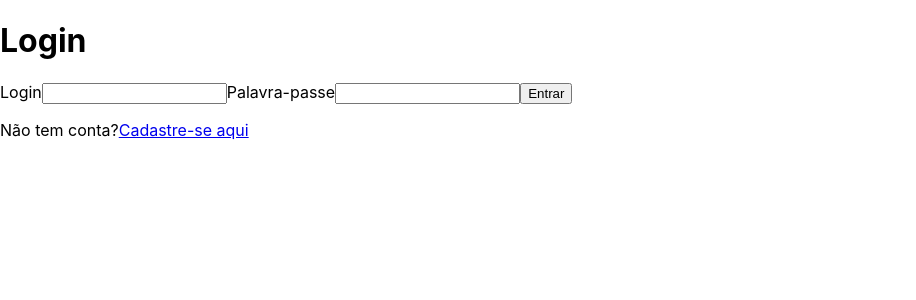
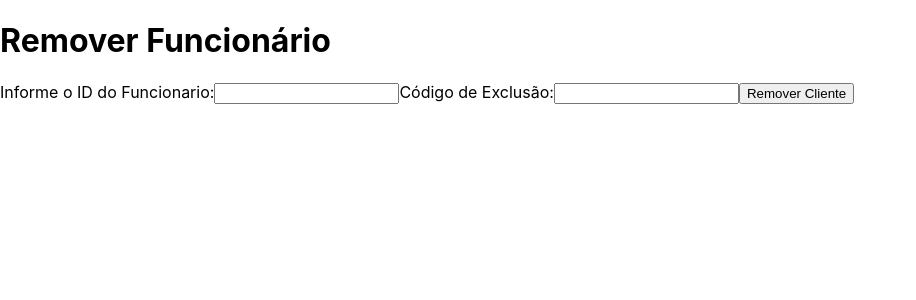
Before and after one commit to PH-Rocha/frontend, a React (Create React App) app: page /deletar-funcionario in a window 1280 px wide. Before the commit this address led to /login. Shown: the top 300 px of the page, without its empty margins (0-916 px from the left). Built offline with nearby package versions, Linux system fonts and the light colour scheme.

Commit message:
correção do remover cliente, usuário e funcionário

```diff
--- a/src/pages/removeCliente/index.jsx
+++ b/src/pages/removeCliente/index.jsx
@@ -1,47 +1,45 @@
-import { useEffect, useState } from "react";
+import { useState } from "react";
 import { removeCliente } from "../../services/request_api";
 import { useNavigate } from "react-router-dom";
 
 function RemoveCliente() {
   const navigate = useNavigate();
-  const [token, setToken] = useState('');
+  const [id, setId] = useState('');
   const [codigoExclusao, setCodigoExclusao] = useState('');
 
-  useEffect(() => {
-    const token = localStorage.getItem('token');
-    if (!token) {
-      navigate('/login');
-      return;
-    }
+  const handleChangeId = (event) => {
+    setId(event.target.value);
+  }
 
-    setToken(token);
-  }, [navigate]);
-
-  const handleChange = (event) => {
+  const handleChangeCodigoExclusao = (event) => {
     setCodigoExclusao(event.target.value);
   }
 
-  const handleDelete = async (event) => {
+  const handleRemover = async (event) => {
     event.preventDefault();
-    console.log('Código de Exclusão:', codigoExclusao);
+    const token = localStorage.getItem('token');
 
     try {
-      await removeCliente(codigoExclusao, { Authorization: token });
+      await removeCliente(id, token);
+      console.log('Cliente removido com sucesso! Redirecionado para /dashboard');
+      navigate('/dashboard');
     } catch (error) {
-      console.error('Erro ao excluir cliente', error);
+      console.error('Erro ao remover cliente:', error);
     }
   }
 
-  return(
+  return (
     <>
-    <h1>Deletar cliente</h1>
-      <form onSubmit={handleDelete}>
-        <label>Código de exclusão</label>
-        <input type="text" value={codigoExclusao} onChange={handleChange}/>
-        <button type="submit">Excluir</button>
+      <h1>Remover Cliente</h1>
+      <form onSubmit={handleRemover}>
+        <label>Informe o ID do cliente:</label>
+        <input type="text" value={id} onChange={handleChangeId}/>
+        <label>Código de Exclusão:</label>
+        <input type="text" value={codigoExclusao} onChange={handleChangeCodigoExclusao}/>
+        <button type="submit">Remover Cliente</button>
       </form>
     </>
-  )
+  );
 }
 
 export default RemoveCliente;
--- a/src/pages/removeFuncionario/index.jsx
+++ b/src/pages/removeFuncionario/index.jsx
@@ -1,47 +1,45 @@
-import { useEffect, useState } from "react";
+import { useState } from "react";
 import { removeFuncionario } from "../../services/request_api";
 import { useNavigate } from "react-router-dom";
 
-function RemoveFuncionario(){
+function RemoveFuncionario() {
   const navigate = useNavigate();
-  const [token, setToken] = useState('');
+  const [id, setId] = useState('');
   const [codigoExclusao, setCodigoExclusao] = useState('');
 
-  useEffect(() => {
-    const token = localStorage.getItem('token');
-    if (!token) {
-      navigate('/login');
-      return;
-    }
+  const handleChangeId = (event) => {
+    setId(event.target.value);
+  }
 
-    setToken(token);
-  }, [navigate]);
-
-  const handleChange = (event) => {
+  const handleChangeCodigoExclusao = (event) => {
     setCodigoExclusao(event.target.value);
   }
 
-  const handleDelete = async (event) => {
+  const handleRemover = async (event) => {
     event.preventDefault();
-    console.log('Código de Exclusão:', codigoExclusao);
+    const token = localStorage.getItem('token');
 
-    try{
-      await removeFuncionario(codigoExclusao, { Authorization: token });
+    try {
+      await removeFuncionario(id, token);
+      console.log('Cliente removido com sucesso! Redirecionado para /dashboard');
+      navigate('/dashboard');
     } catch (error) {
-      console.error('Erro ao deletar funcionário:', error);
+      console.error('Erro ao remover cliente:', error);
     }
   }
 
-  return(
+  return (
     <>
-    <h1>Deletar funcionário</h1>
-      <form onSubmit={handleDelete}>
-        <label>Código de exclusão</label>
-        <input type="text" value={codigoExclusao} onChange={handleChange}/>
-        <button type="submit">Excluir</button>
+      <h1>Remover Funcionário</h1>
+      <form onSubmit={handleRemover}>
+        <label>Informe o ID do Funcionario:</label>
+        <input type="text" value={id} onChange={handleChangeId}/>
+        <label>Código de Exclusão:</label>
+        <input type="text" value={codigoExclusao} onChange={handleChangeCodigoExclusao}/>
+        <button type="submit">Remover Cliente</button>
       </form>
     </>
-  )
+  );
 }
 
 export default RemoveFuncionario;
--- a/src/pages/removeUsuario/index.jsx
+++ b/src/pages/removeUsuario/index.jsx
@@ -1,44 +1,42 @@
-import { useEffect, useState } from "react";
+import { useState } from "react";
 import { removeUsuario } from "../../services/request_api";
 import { useNavigate } from "react-router-dom";
 
-function RemoveUsuario(){
+function RemoveUsuario() {
   const navigate = useNavigate();
-  const [token, setToken] = useState('');
+  const [id, setId] = useState('');
   const [codigoExclusao, setCodigoExclusao] = useState('');
 
-  useEffect(() => {
-    const token = localStorage.getItem('token');
-    if (!token) {
-      navigate('/login');
-      return;
-    }
+  const handleChangeId = (event) => {
+    setId(event.target.value);
+  }
 
-    setToken(token);
-  }, [navigate]);
-
-  const handleChange = (event) => {
+  const handleChangeCodigoExclusao = (event) => {
     setCodigoExclusao(event.target.value);
   }
 
-  const handleDelete = async (event) => {
+  const handleRemover = async (event) => {
     event.preventDefault();
-    console.log('Código de Exclusão:', codigoExclusao);
+    const token = localStorage.getItem('token');
 
     try {
-      await removeUsuario(codigoExclusao, { Authorization: token });
+      await removeUsuario(id, token);
+      console.log('Cliente removido com sucesso! Redirecionado para /dashboard');
+      navigate('/dashboard');
     } catch (error) {
-      console.error('Erro ao deletar o usuário:', error);
+      console.error('Erro ao remover cliente:', error);
     }
   }
 
-  return(
+  return (
     <>
-      <h1>Deletar Usuário</h1>
-      <form onSubmit={handleDelete}>
-        <label>Código de exclusão</label>
-        <input type="text" value={codigoExclusao} onChange={handleChange}/>
-        <button type="submit">Excluir</button>
+      <h1>Remover Usuário</h1>
+      <form onSubmit={handleRemover}>
+        <label>Informe o ID do Usuário:</label>
+        <input type="text" value={id} onChange={handleChangeId}/>
+        <label>Código de Exclusão:</label>
+        <input type="text" value={codigoExclusao} onChange={handleChangeCodigoExclusao}/>
+        <button type="submit">Remover Cliente</button>
       </form>
     </>
   );
```
